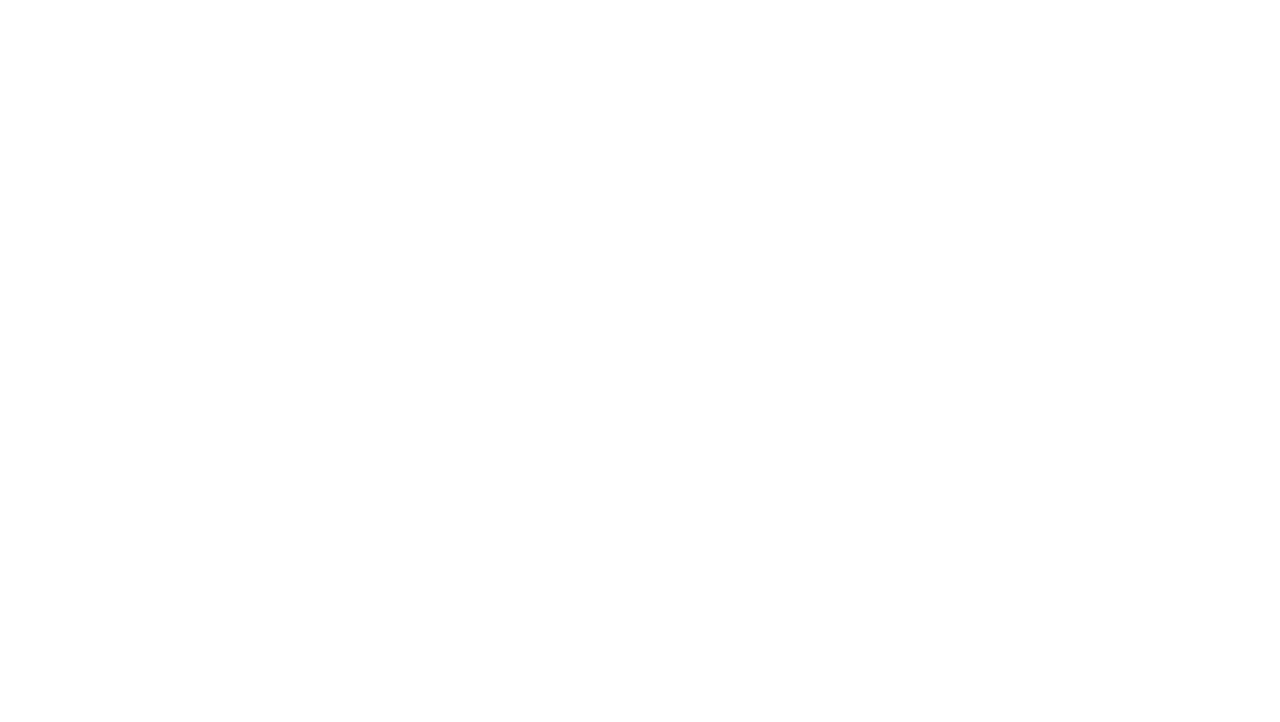
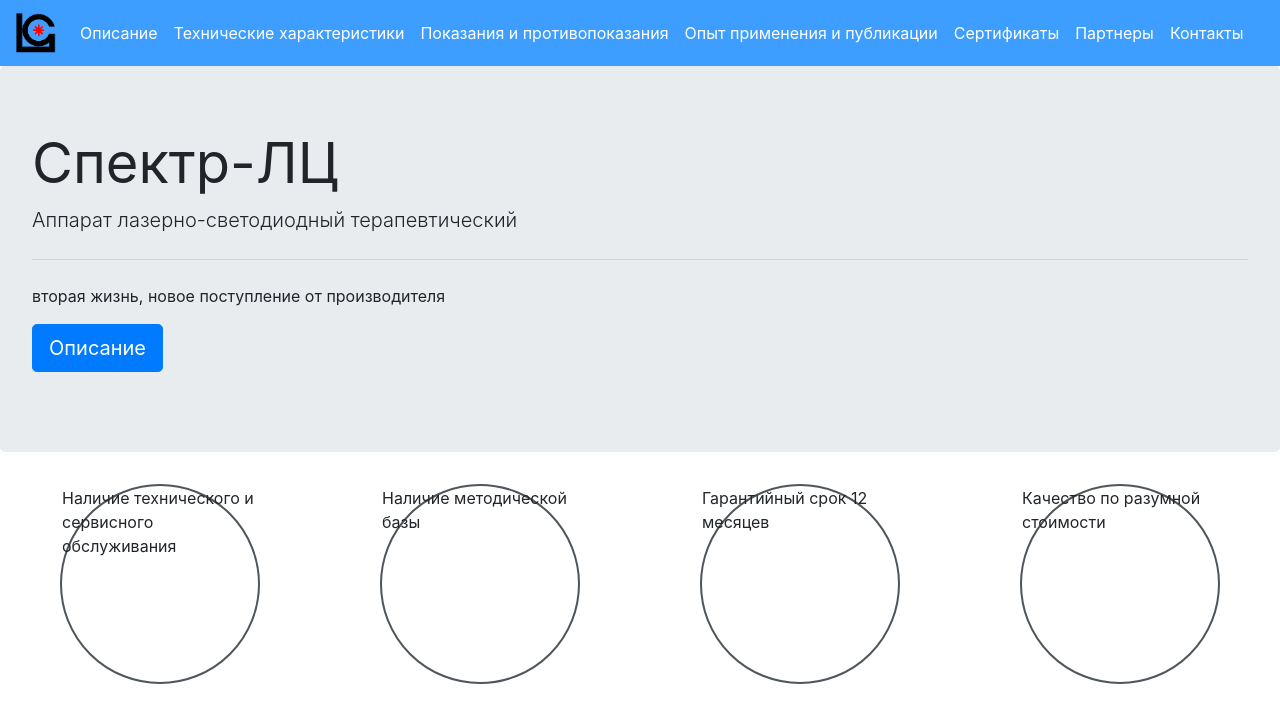
Before and after one commit to Barmasan/SPEKTR-LC, a plain HTML site: page index.html in a window 1280 px wide. Drawn offline with nearby package versions, Linux system fonts and the light colour scheme.

Commit message:
Настройка структуры проекта

```diff
--- /dev/null
+++ b/css/style.scss
@@ -0,0 +1,28 @@
+$spectreColor: #3e9eff;
+.spectre-color-set{
+  background: $spectreColor !important;
+}
+.nav-link{
+  color: white !important;
+  -moz-transition: all .2s ease-in;
+  -o-transition: all .2s ease-in;
+  -webkit-transition: all .2s ease-in;
+  transition: all .2s ease-in;
+  display: block;
+  &:hover{
+    color: red !important;
+  }
+}
+
+.advantages{
+  display: flex;
+  flex-direction: row;
+  justify-content: space-around;
+  .advantage{
+    display: block;
+    width: 200px;
+    height: 200px;
+    border: 2px solid #4e555b;
+    border-radius: 50%;
+  }
+}
--- a/index.html
+++ b/index.html
@@ -1,10 +1,73 @@
 <!DOCTYPE html>
 <html lang="en">
 <head>
+    <link rel="stylesheet" href="https://stackpath.bootstrapcdn.com/bootstrap/4.3.1/css/bootstrap.min.css" integrity="sha384-ggOyR0iXCbMQv3Xipma34MD+dH/1fQ784/j6cY/iJTQUOhcWr7x9JvoRxT2MZw1T" crossorigin="anonymous">
+
     <meta charset="UTF-8">
     <title>СПЕКТР-ЛЦ</title>
+    <link rel="stylesheet" href="css/style.css">
 </head>
 <body>
-
+<header>
+    <!--
+     TODO:
+     Разметить структуру
+     Добавить адаптив
+     -->
+    <nav class="navbar navbar-expand-sm bg-light justify-content-start spectre-color-set">
+        <a class="navbar-brand" href="#">
+            <img src="img/logo.png" alt="Logo" style="width:40px;">
+        </a>
+        <!-- Links -->
+        <ul class="navbar-nav">
+            <li class="nav-item">
+                <a class="nav-link" href="#">Описание</a>
+            </li>
+            <li class="nav-item">
+                <a class="nav-link text-white" href="#">Технические характеристики</a>
+            </li>
+            <li class="nav-item">
+                <a class="nav-link text-white" href="#">Показания и противопоказания</a>
+            </li>
+            <li class="nav-item">
+                <a class="nav-link text-white" href="#">Опыт применения и публикации</a>
+            </li>
+            <li class="nav-item">
+                <a class="nav-link text-white" href="#">Сертификаты</a>
+            </li>
+            <li class="nav-item">
+                <a class="nav-link text-white" href="#">Партнеры</a>
+            </li>
+            <li class="nav-item">
+                <a class="nav-link text-white" href="#">Контакты</a>
+            </li>
+        </ul>
+    </nav>
+</header>
+<main>
+    <div class="jumbotron">
+        <h1 class="display-4"><strong>Спектр-ЛЦ</strong></h1>
+        <p class="lead">Аппарат лазерно-светодиодный терапевтический</p>
+        <hr class="my-4">
+        <p>вторая жизнь, новое поступление от производителя</p>
+        <p class="lead">
+            <a class="btn btn-primary btn-lg" href="#" role="button">Описание</a>
+        </p>
+    </div>
+    <div class="advantages">
+        <div class="advantage">Наличие
+            технического
+            и сервисного
+            обслуживания</div>
+        <div class="advantage">Наличие
+            методической
+            базы</div>
+        <div class="advantage">Гарантийный
+            срок 12 месяцев</div>
+        <div class="advantage">Качество
+            по разумной
+            стоимости</div>
+    </div>
+</main>
 </body>
 </html>
```
Also changed, not shown: css/style.css (added), img/logo.png (added), 1 other file.
